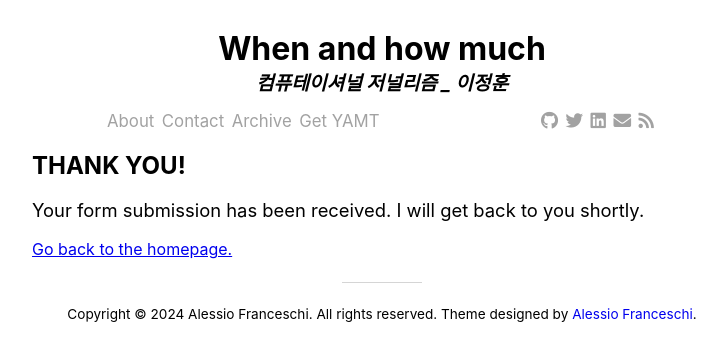
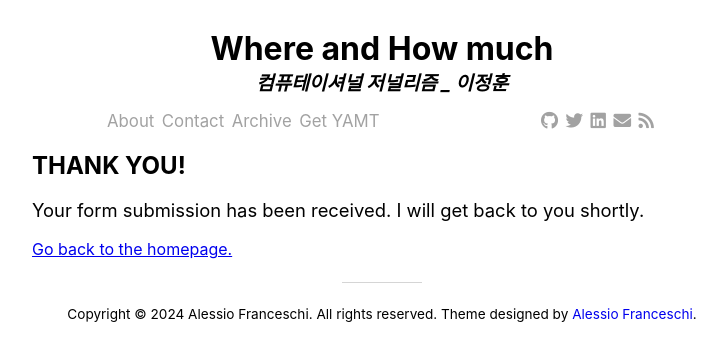
Before and after one commit to Timeleeh/skkufinal.github.io, a Jekyll site: the page built from contact-successful.md, in a window 1280 px wide. Shown: the top 361 px of the page, without its empty margins (258-985 px from the left). Built offline with Jekyll 4.4.1, drawn with Linux system fonts in a browser that asks for light colours; nearby versions of some CDN libraries.

Commit message:
Update _config.yml

```diff
--- a/_config.yml
+++ b/_config.yml
@@ -1,5 +1,5 @@
 # Site settings
-title: When and how much
+title: Where and How much
 description: "미분양주택수로 현재의 부동산 시장을 분석해보자"
 
 
```
